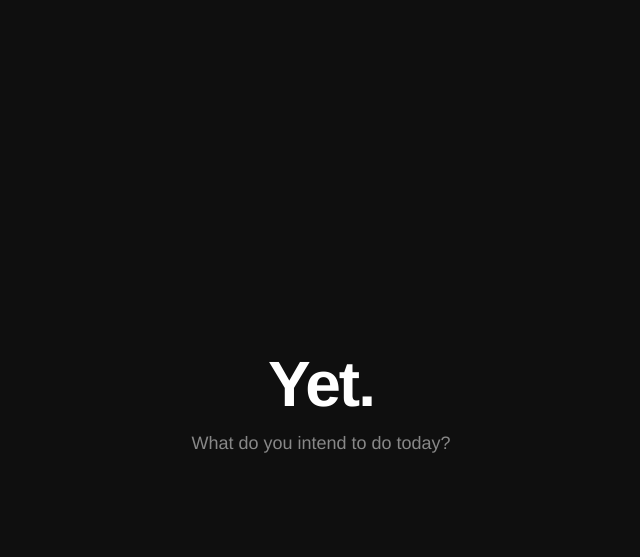
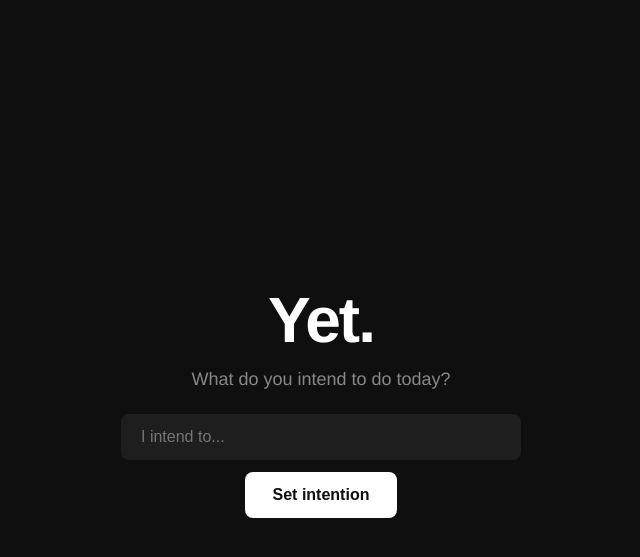
Before and after one commit to stevenjimmya/yet, a Flask app: page / in a window 1280 px wide. Shown: the top 557 px of the page, without its empty margins (319-959 px from the left). Run offline with Flask 3, Linux system fonts and the light colour scheme.

Commit message:
style input and button

```diff
--- a/static/style.css
+++ b/static/style.css
@@ -26,3 +26,27 @@ p {
     color: #888888;
     margin-top: 12px;
 }
+
+input {
+    margin-top: 24px; /* space above element */
+    padding: 14px 20px; /* space inside element between the text and edges */
+    width: 400px;
+    border: none;
+    border-radius: 8px; /* rounds the corners */
+    background-color: #1e1e1e; /* background color of the element */
+    color: #ffffff;/* font size */
+    font-size: 16px; /* space above element */
+    outline: none;
+}
+
+button {
+    margin-top: 12px;
+    padding: 14px 28px;
+    border: none;
+    border-radius: 8px;
+    background-color: #ffffff;
+    color: #0f0f0f;
+    font-size: 16px;
+    font-weight: 600;
+    cursor: pointer; /* makes the mouse turn into a hand when hovering the button */
+}
--- a/templates/index.html
+++ b/templates/index.html
@@ -7,5 +7,7 @@
     <body>
         <h1>Yet.</h1>
         <p>What do you intend to do today?</p>
+        <input type="text" id="intention-input" placeholder="I intend to..." />
+        <button id="submit-btn">Set intention</button>
     </body>
 </html>
```
